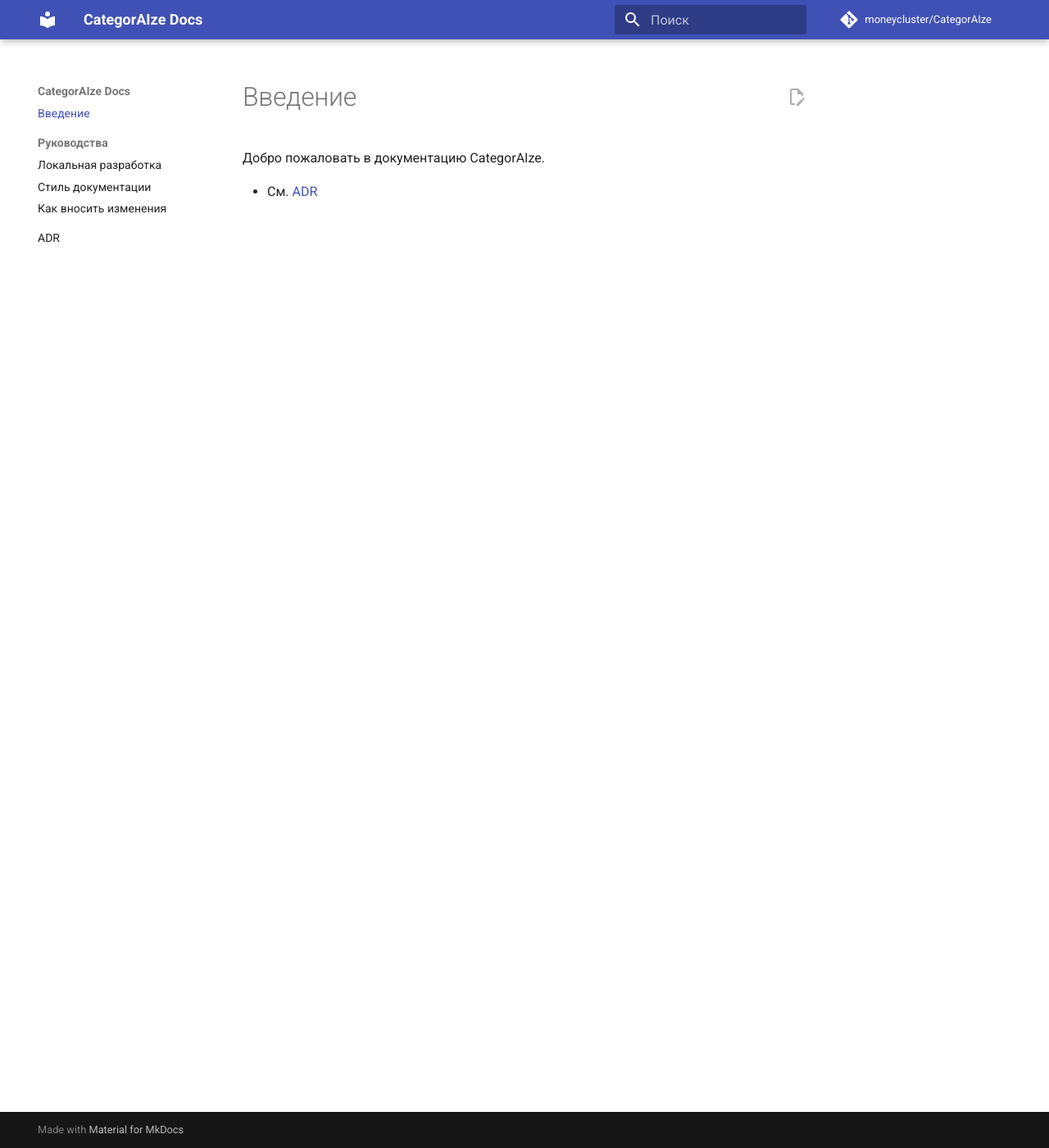
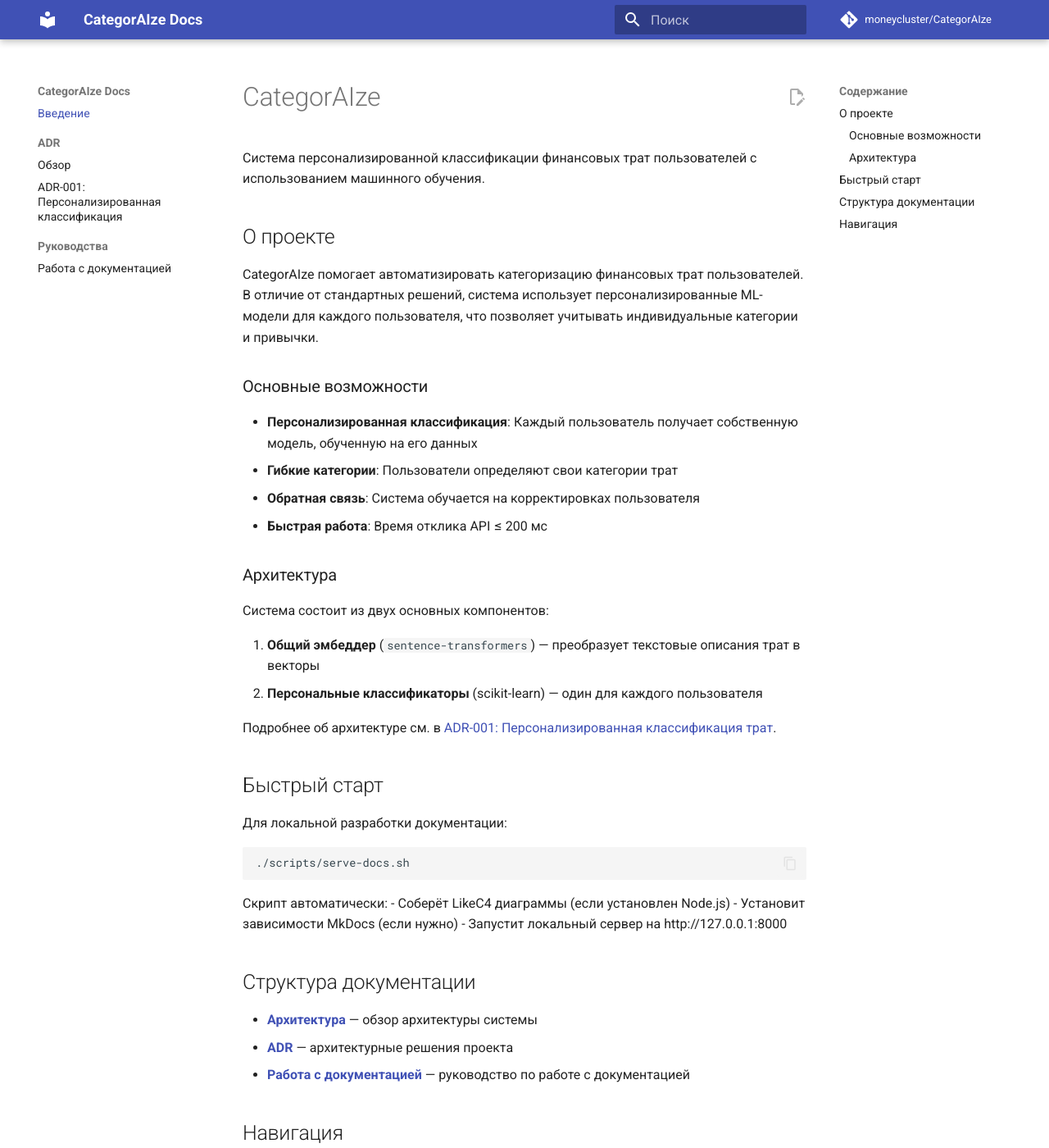
Before and after one commit to MoneyCluster/CategorAIze, an MkDocs documentation site: the page built from docs/index.md, in a window 1280 px wide and 1400 px high. Shown: the whole window at 82% size. Built offline with MkDocs 1.6.1 and Material for MkDocs 9.7.7, drawn with Linux system fonts in a browser that asks for light colours; comment, search, counter and statistics services are not loaded; some of the changed text lies outside the part shown.

Commit message:
Fix structure

````diff
--- a/docs/index.md
+++ b/docs/index.md
@@ -5,6 +5,53 @@ sidebar_label: Введение
 sidebar_position: 1
 ---
 
-Добро пожаловать в документацию CategorAIze.
+# CategorAIze
 
-- См. [ADR](./adr.md)
+Система персонализированной классификации финансовых трат пользователей с использованием машинного обучения.
+
+## О проекте
+
+CategorAIze помогает автоматизировать категоризацию финансовых трат пользователей. В отличие от стандартных решений, система использует персонализированные ML-модели для каждого пользователя, что позволяет учитывать индивидуальные категории и привычки.
+
+### Основные возможности
+
+- **Персонализированная классификация**: Каждый пользователь получает собственную модель, обученную на его данных
+- **Гибкие категории**: Пользователи определяют свои категории трат
+- **Обратная связь**: Система обучается на корректировках пользователя
+- **Быстрая работа**: Время отклика API ≤ 200 мс
+
+### Архитектура
+
+Система состоит из двух основных компонентов:
+
+1. **Общий эмбеддер** (`sentence-transformers`) — преобразует текстовые описания трат в векторы
+2. **Персональные классификаторы** (scikit-learn) — один для каждого пользователя
+
+Подробнее об архитектуре см. в [ADR-001: Персонализированная классификация трат](adr/001-personalized-classification.md).
+
+## Быстрый старт
+
+Для локальной разработки документации:
+
+```bash
+./scripts/serve-docs.sh
+```
+
+Скрипт автоматически:
+- Соберёт LikeC4 диаграммы (если установлен Node.js)
+- Установит зависимости MkDocs (если нужно)
+- Запустит локальный сервер на http://127.0.0.1:8000
+
+## Структура документации
+
+- **[Архитектура](architecture/overview.md)** — обзор архитектуры системы
+- **[ADR](adr/index.md)** — архитектурные решения проекта
+- **[Работа с документацией](guides/documentation.md)** — руководство по работе с документацией
+
+## Навигация
+
+Используйте боковое меню для навигации по разделам документации. Все страницы также доступны через поиск в верхней панели.
+
+---
+
+*Документация автоматически публикуется на [GitHub Pages](https://moneycluster.github.io/CategorAIze/) при каждом коммите в ветку `main`.*
--- a/mkdocs.yml
+++ b/mkdocs.yml
@@ -15,9 +15,12 @@ theme:
     - navigation.instant
     - navigation.tracking
     - navigation.sections
+    - navigation.expand
     - navigation.top
     - content.code.copy
     - content.action.edit
+  nav:
+    collapse_single_sections: false
   palette:
     - media: '(prefers-color-scheme: light)'
       scheme: default
@@ -53,11 +56,11 @@ plugins:
 
 nav:
   - Введение: index.md
+  - ADR:
+      - Обзор: adr/index.md
+      - "ADR-001: Персонализированная классификация": adr/001-personalized-classification.md
   - Руководства:
-      - Локальная разработка: guides/local-setup.md
-      - Стиль документации: guides/style.md
-      - Как вносить изменения: guides/contributing.md
-  - ADR: adr.md
+      - Работа с документацией: guides/documentation.md
 
 extra_javascript:
   - https://unpkg.com/mermaid@10/dist/mermaid.min.js
````
Also changed, not shown: docs/adr/001-personalized-classification.md (renamed from docs/adr.md, +2 -5 lines), docs/adr/index.md (added, +55 -0 lines), docs/guides/contributing.md (deleted, +0 -171 lines), docs/guides/documentation.md (added, +251 -0 lines), docs/guides/local-setup.md (deleted, +0 -127 lines), docs/guides/style.md (deleted, +0 -8 lines).
